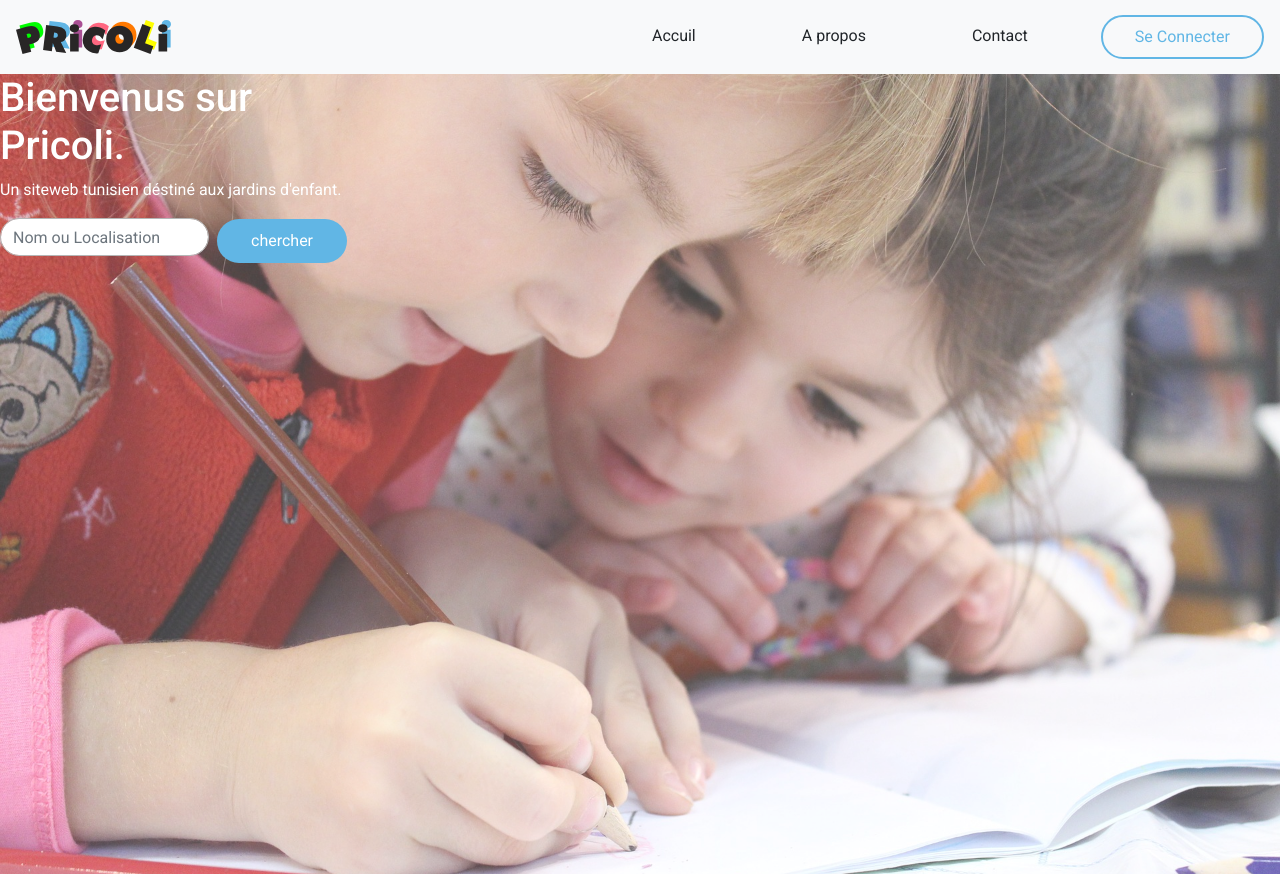
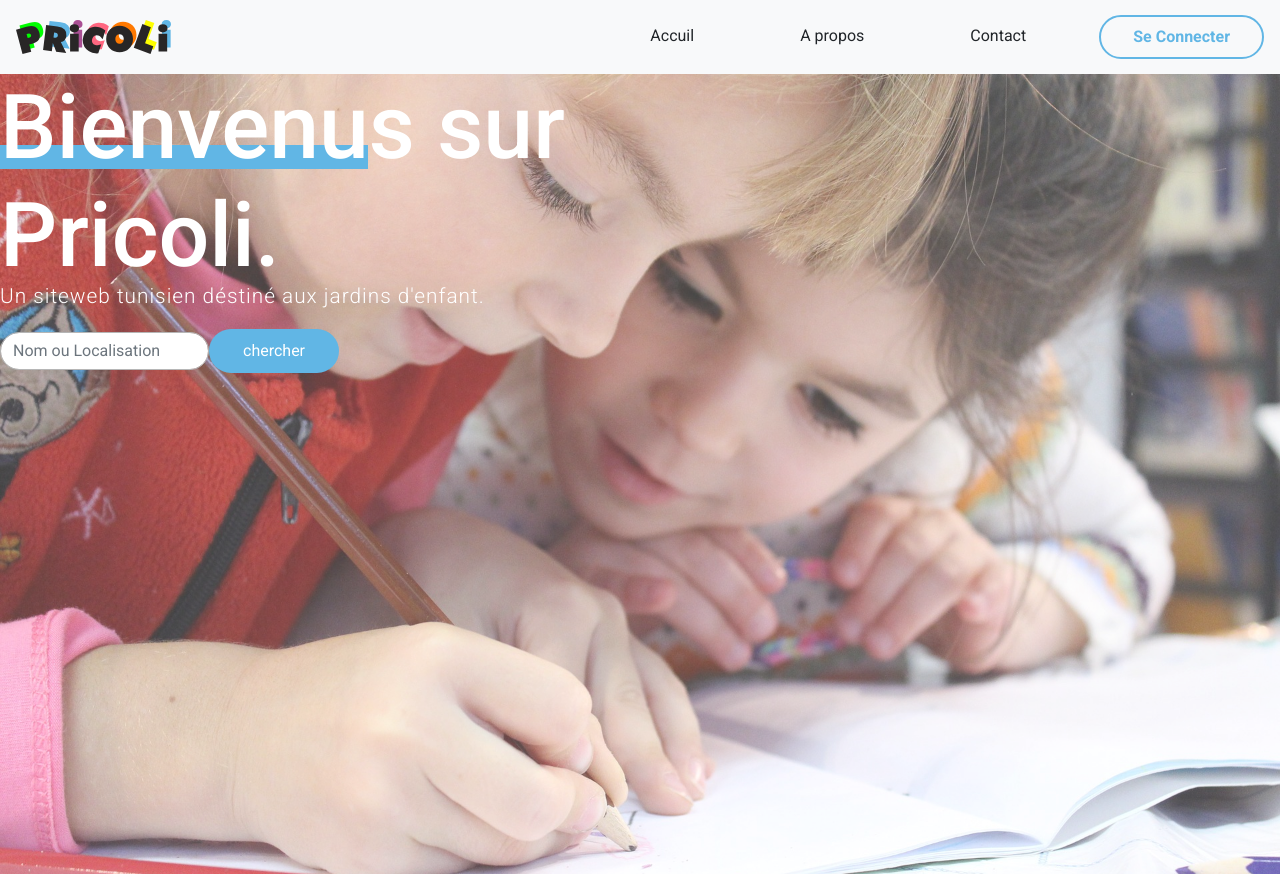
Before and after one commit to YosraSkhiri/pricoli, a website: page index.html in a window 1280 px wide. Drawn offline with nearby package versions, Linux system fonts and the light colour scheme.

Commit message:
added the before shape to the h1 in the hero section

```diff
--- a/index.html
+++ b/index.html
@@ -38,12 +38,12 @@
 
     <header class="hero-section">
         <div class="hero-content">
-            <h1 class="h1">Bienvenus sur <span>Pricoli.</span> </h1>
+            <h1 class="h1">Bienvenus sur <br><span>Pricoli.</span> </h1>
             <p>Un siteweb tunisien déstiné aux jardins d'enfant.</p>
             <div class="hero-form">
                 <form class="form-inline">
                     <label class="sr-only" for="inlineFormInputName2">Chercher un jardin d'enfant :</label>
-                    <input type="text" class="form-control mb-2 mr-sm-2" id="inlineFormInputName2" placeholder="Nom ou Localisation">
+                    <input type="text" class="form-control" id="inlineFormInputName2" placeholder="Nom ou Localisation">
 
                     <button type="submit" class="btn btn-search">chercher</button>
                   </form>
--- a/scss/_custom.scss
+++ b/scss/_custom.scss
@@ -1,3 +1,4 @@
+//this is made to space the nav links exapt the last link
 .navbar-nav .nav-item:not(:last-child){
     margin-right: 2.5rem;
 }
@@ -11,6 +12,7 @@
     border: solid 2px $primary_theme_color;
     background-color: transparent;
     color: $primary_theme_color;
+    font-weight: 700;
 }
 
 .btn-primary:hover{
@@ -46,23 +48,6 @@
     background-position: center;
     background-size: cover;
     position: relative;
-
-    .hero-content{
-        position: relative;
-        z-index: 3;
-
-        h1{
-            color: white;
-
-            span{
-                display: block;
-            }
-        }
-
-        p{
-            color: white;
-        }
-    }
 }
 
 .hero-section::before{
@@ -74,6 +59,37 @@
     z-index: 2;
 }
 
+
+.hero-content{
+    position: relative;
+    z-index: 5;
+
+    h1{
+        color: white;
+        font-size: 5.6rem;
+    }
+
+    h1::after{
+        content: '';
+        position: relative;
+        z-index: -1;
+        top: -9rem;
+        display: block;
+        width: 23rem;
+        height: 1.5rem;
+        background-color: $primary_theme_color;
+    }
+
+    p{
+        color: white;
+        margin-top: -2.5rem;
+        font-weight: lighter;
+        letter-spacing: 1px;
+        font-size: 1.3rem;
+    }
+}
+
+
 .hero-form{
 
 
```
Also changed, not shown: css/main.css, 1 other file.
